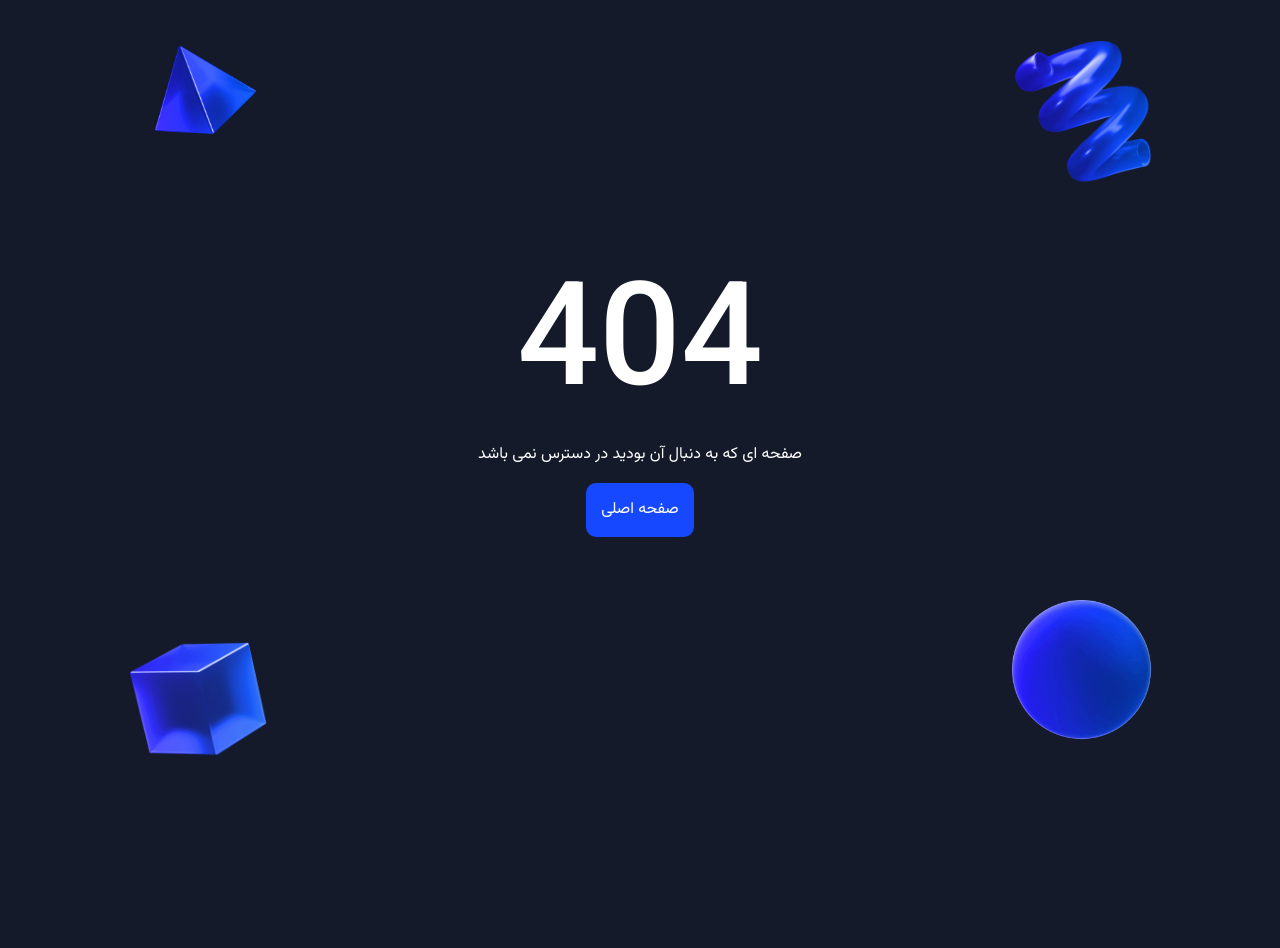
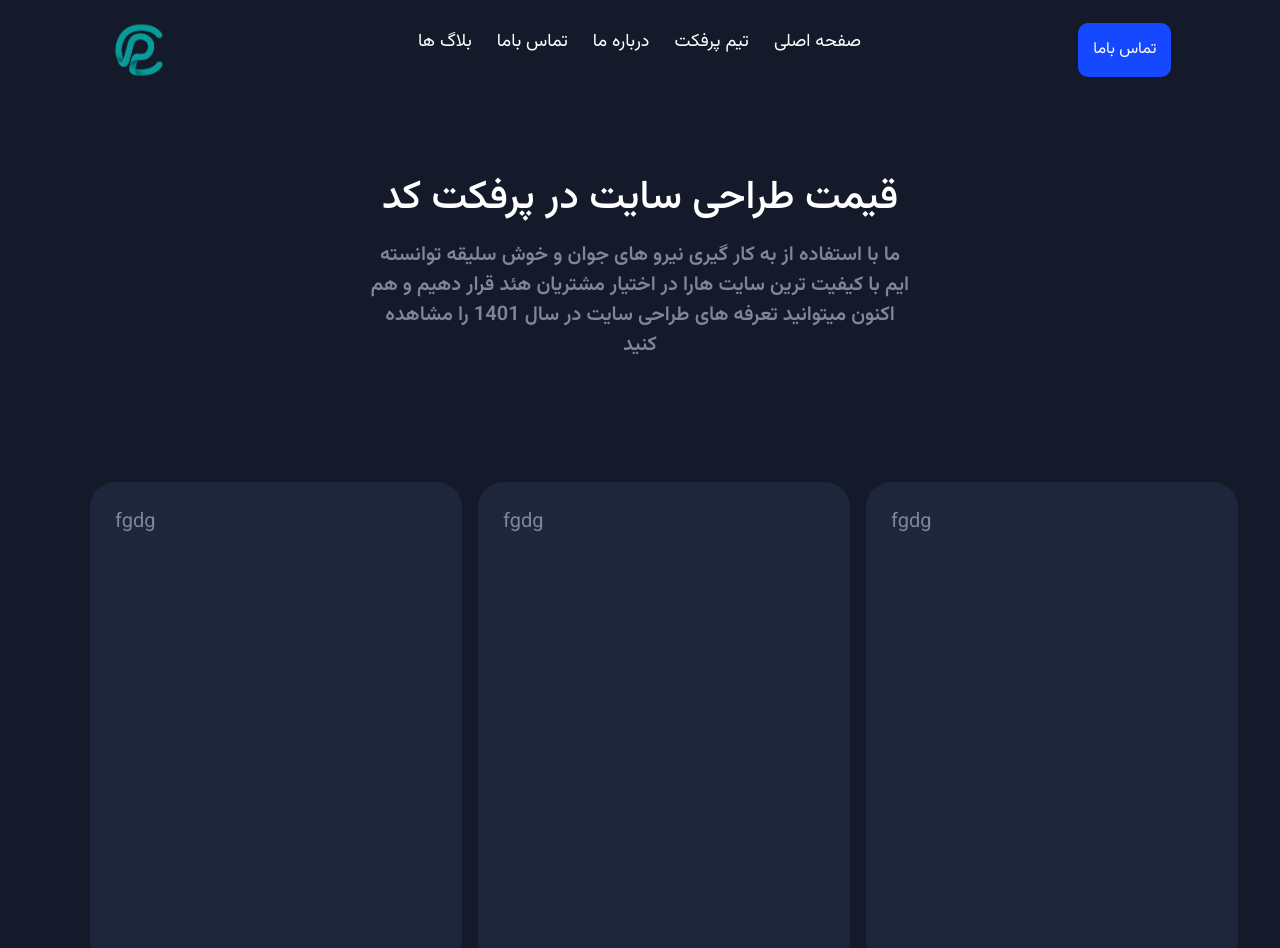
Before and after one commit to Amiraliansaripour/PerfectCodeNew, a React (Create React App) app: page /pricing in a window 1280 px wide. Before the commit this address had no page. Shown: the top 948 px of the page. Before the commit the page ends 800 px from the top, so only its background shows below. Built offline with nearby package versions, Linux system fonts and the light colour scheme.

Commit message:
add basic pricing component

```diff
--- a/src/App.css
+++ b/src/App.css
@@ -38,7 +38,9 @@
   color: #515B72;
 }
 
-input , textarea ,label{
+input,
+textarea,
+label {
   text-align: right;
 }
 
@@ -160,6 +162,13 @@
 
 }
 
+p,
+strong {
+  color: #7e8699;
+  direction: rtl;
+  font-size: 20px;
+}
+
 .line {
   width: 60%;
   border-bottom: 1px rgb(87, 86, 86) solid;
@@ -174,6 +183,6 @@
   flex-direction: column;
 }
 
-.tooltip{
+.tooltip {
   padding: 10px;
 }
--- /dev/null
+++ b/src/components/pricing/Pricing.jsx
@@ -0,0 +1,14 @@
+import React from 'react'
+import Price from './price/Price'
+import Navbar from './../Navbar/Navbar';
+
+const Pricing = () => {
+    return (
+        <>
+            <Navbar />
+            <Price />
+        </>
+    )
+}
+
+export default Pricing
--- /dev/null
+++ b/src/components/pricing/price/Price.css
@@ -0,0 +1,11 @@
+.price{
+    margin-top: 5%;
+}
+.price-box {
+    padding: 25px;
+    border-radius: 25px;
+    -webkit-border-radius: 25px;
+    -moz-border-radius: 25px;
+    -ms-border-radius: 25px;
+    -o-border-radius: 25px;
+}
--- /dev/null
+++ b/src/components/pricing/price/Price.jsx
@@ -0,0 +1,20 @@
+import React from 'react'
+import PriceBox from '../readyComponent/PriceBox'
+import './Price.css'
+const Price = () => {
+    return (
+        <section className='price container'>
+            <div className='content'>
+                <h1 className='d-flex justify-content-center'>قیمت طراحی سایت در پرفکت کد</h1>
+                <strong className='w-50 text-center mx-auto'>ما با استفاده از به کار گیری نیرو های جوان و خوش سلیقه توانسته ایم با کیفیت ترین سایت هارا در اختیار مشتریان هئد قرار دهیم و هم اکنون میتوانید تعرفه های طراحی سایت در سال 1401  را مشاهده کنید</strong>
+            </div>
+            <div className='d-flex flex-column flex-md-row justify-content-evenly'>
+                <PriceBox bgColor='#1d263b' />
+                <PriceBox bgColor='#1d263b' />
+                <PriceBox bgColor='#1d263b' />
+            </div>
+        </section>
+    )
+}
+
+export default Price
--- /dev/null
+++ b/src/components/pricing/readyComponent/PriceBox.jsx
@@ -0,0 +1,29 @@
+import React from 'react'
+
+const PriceBox = ({planName , bgColor , btnColor , price , inCluded}) => {
+    return (
+        <div className='price-box d-flex  col-11 col-md-4 mx-md-2' style={{backgroundColor: bgColor}}>
+            <p>fgdg</p>
+            <br />
+            <br />
+            <br />
+            <br />
+            <br />
+            <br />
+            <br />
+            <br />
+            <br />
+            <br />
+            <br />
+            <br />
+            <br />
+            <br />
+            <br />
+            <br />
+            <br />
+            <br />
+        </div>
+    )
+}
+
+export default PriceBox
--- a/src/pages/HomePage.jsx
+++ b/src/pages/HomePage.jsx
@@ -1,7 +1,7 @@
 import Home from "../components/Home/Home";
 
-export default function HomePage (){
+export default function HomePage() {
     return (
-        <Home/>
+        <Home />
     )
 }
--- /dev/null
+++ b/src/pages/PricingPage.jsx
@@ -0,0 +1,7 @@
+import Pricing from "../components/pricing/Pricing";
+
+export default function PricingPage() {
+    return (
+        <Pricing />
+    )
+}
```
Also changed, not shown: src/Routes.jsx (+6 -4 lines).
